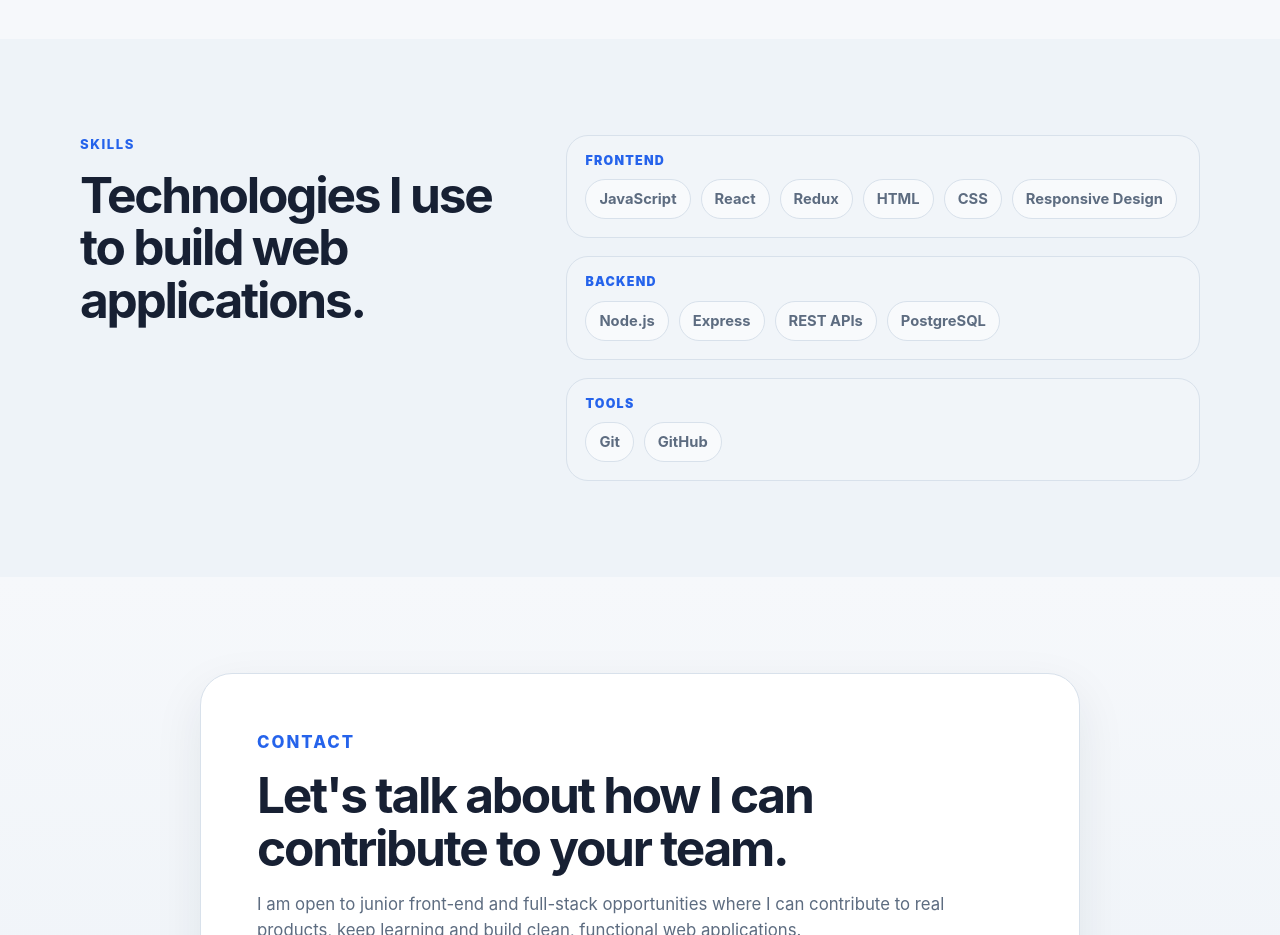
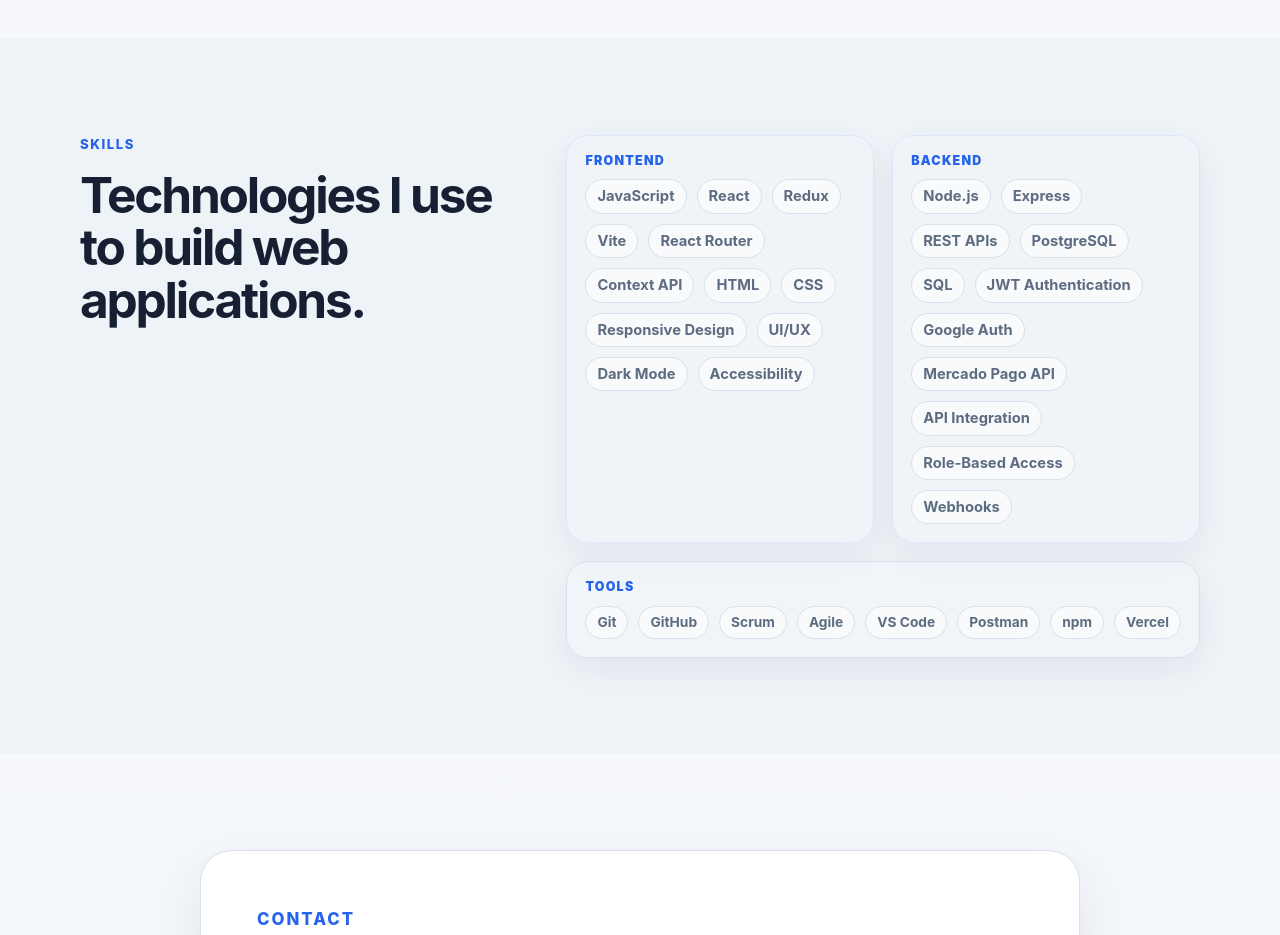
Before and after one commit to Eduman8/Portfolio-Personal-main, a React (Vite) app: page / in a window 1280 px wide. Shown: the part 3520-4455 px from the top of the page. Built offline with nearby package versions, Linux system fonts and the light colour scheme.

Commit message:
Expand skills and technology section

```diff
--- a/src/components/Skills.jsx
+++ b/src/components/Skills.jsx
@@ -9,8 +9,11 @@ function Skills() {
           <h2>Technologies I use to build web applications.</h2>
         </div>
         <div className="skills-groups" aria-label="Technical skills by category">
-          {skillGroups.map((group) => (
-            <div className="skills-group" key={group.label}>
+          {skillGroups.map((group) => {
+            const groupType = group.label === 'Tools' ? 'secondary' : 'primary';
+
+            return (
+              <div className={`skills-group skills-group--${groupType}`} key={group.label}>
                 <h3>{group.label}</h3>
                 <ul className="skills-list">
                   {group.skills.map((skill) => (
@@ -18,7 +21,8 @@ function Skills() {
                   ))}
                 </ul>
               </div>
-          ))}
+            );
+          })}
         </div>
       </div>
     </section>
--- a/src/data/portfolio.js
+++ b/src/data/portfolio.js
@@ -68,15 +68,40 @@ export const technicalHighlights = [
 export const skillGroups = [
   {
     label: 'Frontend',
-    skills: ['JavaScript', 'React', 'Redux', 'HTML', 'CSS', 'Responsive Design'],
+    skills: [
+      'JavaScript',
+      'React',
+      'Redux',
+      'Vite',
+      'React Router',
+      'Context API',
+      'HTML',
+      'CSS',
+      'Responsive Design',
+      'UI/UX',
+      'Dark Mode',
+      'Accessibility',
+    ],
   },
   {
     label: 'Backend',
-    skills: ['Node.js', 'Express', 'REST APIs', 'PostgreSQL'],
+    skills: [
+      'Node.js',
+      'Express',
+      'REST APIs',
+      'PostgreSQL',
+      'SQL',
+      'JWT Authentication',
+      'Google Auth',
+      'Mercado Pago API',
+      'API Integration',
+      'Role-Based Access',
+      'Webhooks',
+    ],
   },
   {
     label: 'Tools',
-    skills: ['Git', 'GitHub'],
+    skills: ['Git', 'GitHub', 'Scrum', 'Agile', 'VS Code', 'Postman', 'npm', 'Vercel'],
   },
 ];
 
--- a/src/styles.css
+++ b/src/styles.css
@@ -629,6 +629,7 @@ h1 {
 
 .skills-groups {
   display: grid;
+  grid-template-columns: repeat(2, minmax(0, 1fr));
   gap: 18px;
 }
 
@@ -637,6 +638,16 @@ h1 {
   border: 1px solid var(--color-border);
   border-radius: 22px;
   background: rgba(var(--color-background-rgb), 0.28);
+  box-shadow: var(--shadow-soft);
+}
+
+.skills-group--primary {
+  border-color: rgba(143, 180, 255, 0.2);
+}
+
+.skills-group--secondary {
+  grid-column: 1 / -1;
+  background: rgba(var(--color-background-rgb), 0.2);
 }
 
 .skills-group h3 {
@@ -649,7 +660,12 @@ h1 {
 }
 
 .skills-list li {
-  padding: 8px 13px;
+  padding: 7px 11px;
+  line-height: 1.25;
+}
+
+.skills-group--secondary .skills-list li {
+  font-size: 0.86rem;
 }
 
 .project-links {
@@ -840,8 +856,13 @@ h1 {
     gap: 32px;
   }
 
-  .technical-highlights-grid {
+  .technical-highlights-grid,
+  .skills-groups {
     gap: 12px;
+  }
+
+  .skills-groups {
+    grid-template-columns: 1fr;
   }
 
   .project-card {
```
Lines whose indentation alone changed are shown as unchanged.
